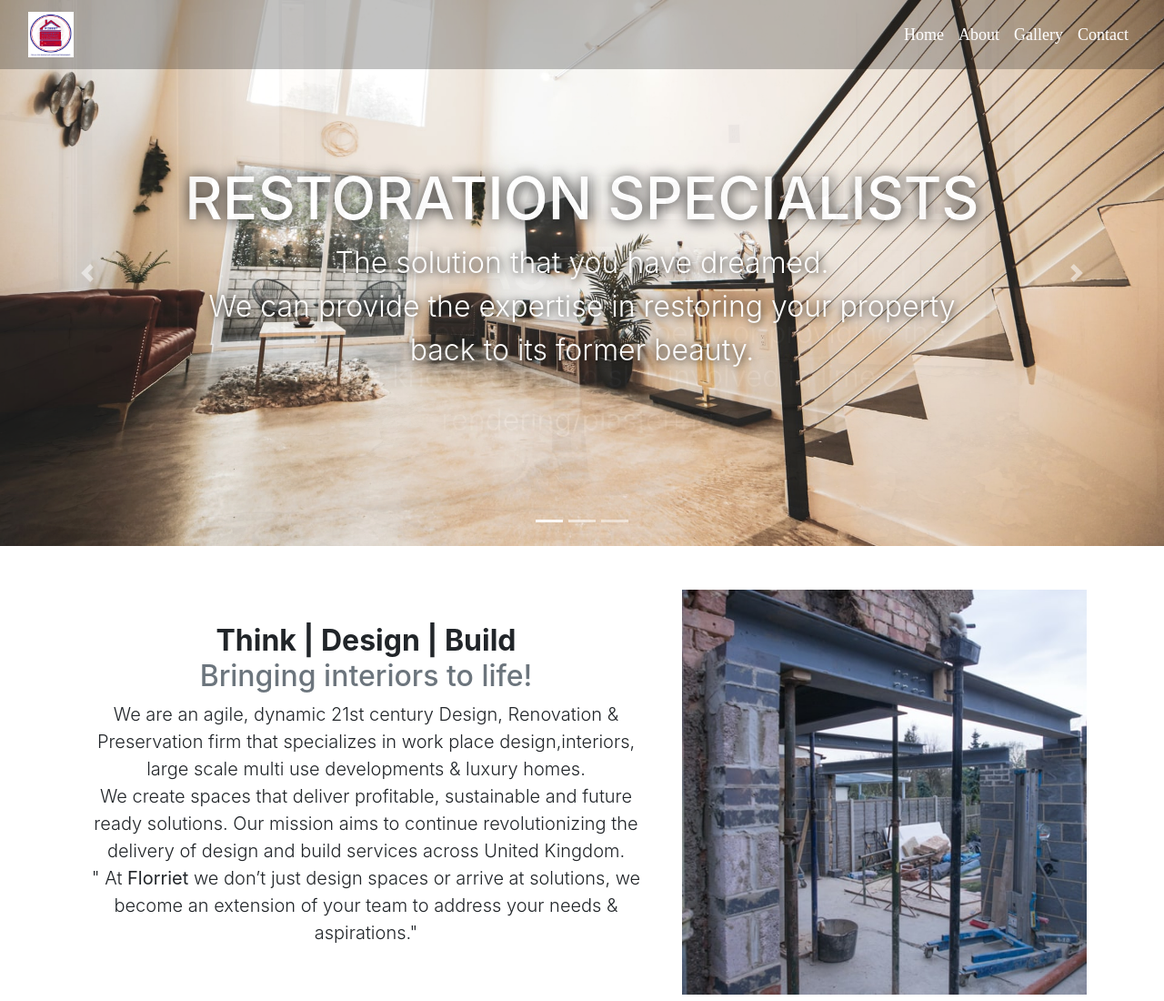
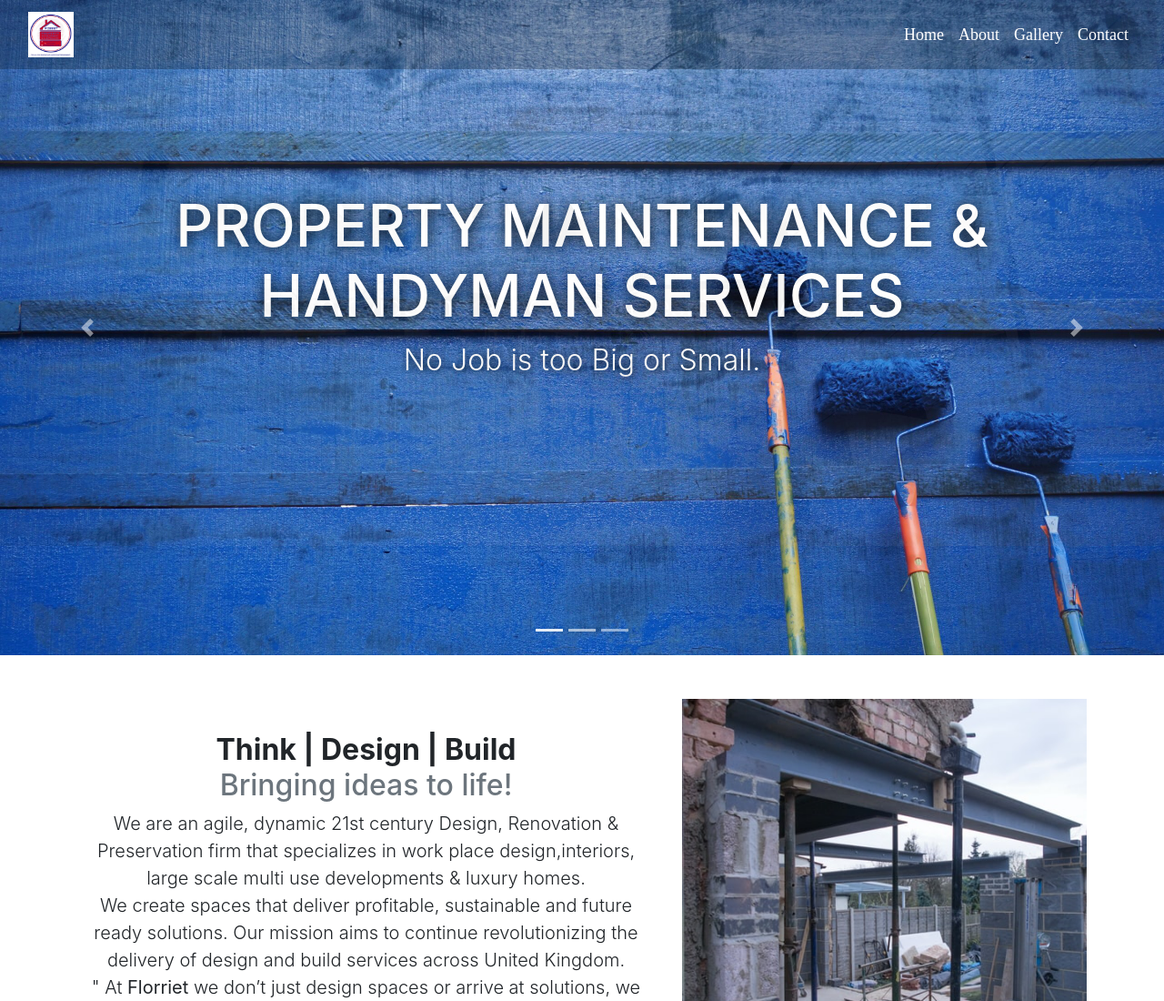
Before and after one commit to codewithadi/Florriet-Preservations, a plain HTML site: page index.html in a window 1280 px wide. Shown: the top 1100 px of the page at 91% size. Drawn offline with nearby package versions, Linux system fonts and the light colour scheme.

Commit message:
Last changes

```diff
--- a/index.html
+++ b/index.html
@@ -53,6 +53,13 @@
   </ol>
   <div class="carousel-inner">
     <div class="carousel-item active">
+      <img src="img5.jpeg" class="d-block w-100" alt="...">
+      <div class="carousel-caption d-none d-md-block">
+        <h1>Property Maintenance & Handyman Services</h1>
+        <p>No Job is too Big or Small.</p>
+      </div>
+    </div>
+    <div class="carousel-item">
       <img src="img1.jpg" class="d-block w-100" alt="...">
       <div class="carousel-caption d-none d-md-block">
         <h1>Restoration Specialists</h1>
@@ -88,7 +95,7 @@
 <div class="container pt-5">
       <div class="row sonu featurette d-flex justify-content-center align-items-center">
         <div class="col-md-7">
-          <h2 class="featurette-heading text-center"><b>Think | Design | Build</b><span class="text-muted"><br>Bringing interiors to life! </span></h2>
+          <h2 class="featurette-heading text-center"><b>Think | Design | Build</b><span class="text-muted"><br>Bringing ideas to life! </span></h2>
           <p class="lead text-center">We are an agile, dynamic 21st century Design, Renovation & Preservation firm that specializes in work place design,interiors, large scale multi use developments & luxury homes.
           <br>We create spaces that deliver profitable, sustainable and future ready solutions.
           Our mission aims to continue revolutionizing the delivery of design and build services across United Kingdom.<br>
```
Also changed, not shown: about.html (+1 -1 lines), img5.jpeg (added).
